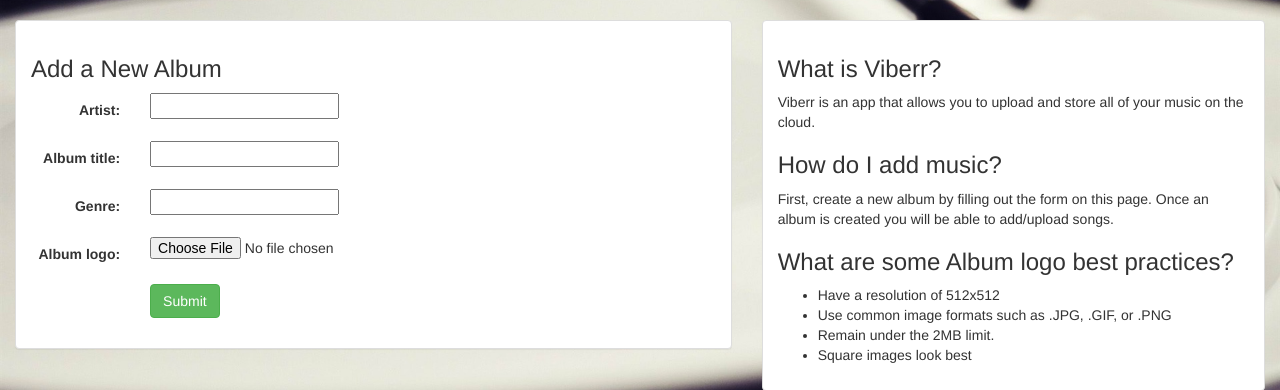
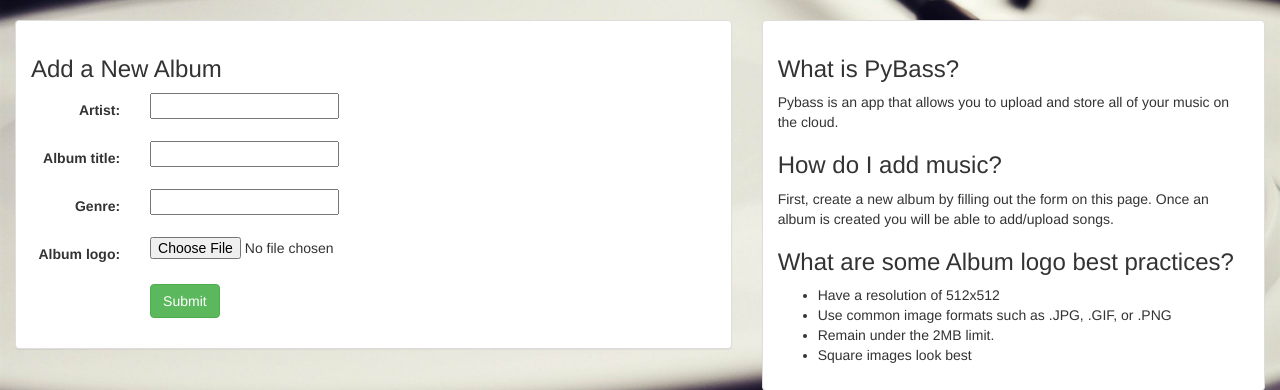
Before and after one commit to udipta/pybass, a Django app: page /create_album/ in a window 1280 px wide. Shown: the part 57-447 px from the top of the page. Run offline with Django 3.2, Linux system fonts and the light colour scheme; a user stored in the database is signed in; parts of the project's set-up code (start-up, migrations or seed data) failed here and were passed over; some libraries are stand-ins or nearby versions.

Commit message:
Update create_album.html

```diff
--- a/music/templates/music/create_album.html
+++ b/music/templates/music/create_album.html
@@ -30,8 +30,8 @@
         <div class="col-sm-12 col-md-5">
             <div class="panel panel-default">
                 <div class="panel-body">
-                    <h3>What is Viberr?</h3>
-                    <p>Viberr is an app that allows you to upload and store all of your music on the cloud.</p>
+                    <h3>What is PyBass?</h3>
+                    <p>Pybass is an app that allows you to upload and store all of your music on the cloud.</p>
                     <h3>How do I add music?</h3>
                     <p>First, create a new album by filling out the form on this page. Once an album is created you will be able to add/upload songs.</p>
                     <h3>What are some Album logo best practices?</h3>
```
